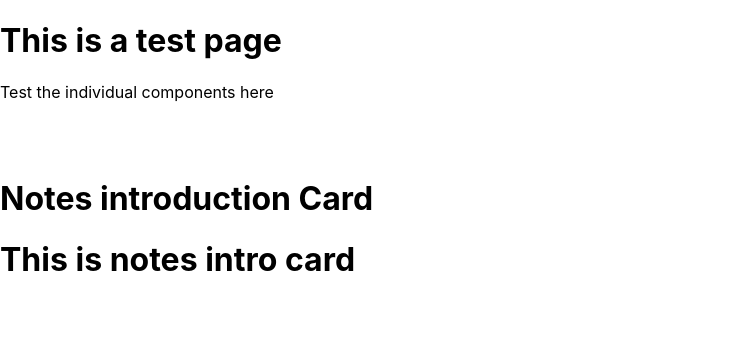
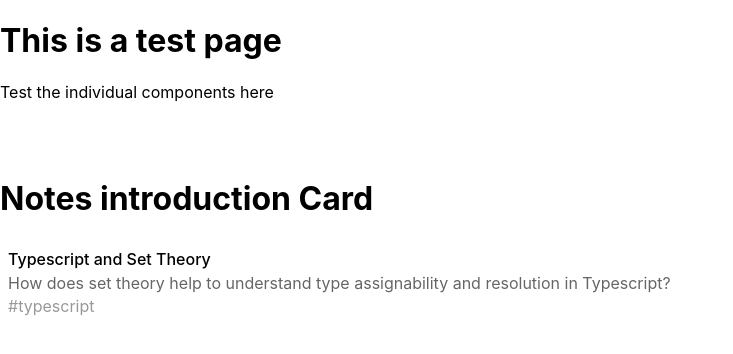
Before and after one commit to vijayksingh/blog, a Next.js app: page /test in a window 1280 px wide. Shown: the top 354 px of the page, without its empty margins (0-733 px from the left). Built offline with nearby package versions, Linux system fonts and the light colour scheme.

Commit message:
crated notes intro card

```diff
--- /dev/null
+++ b/components/NotesList/NotesIntroCard.module.scss
@@ -0,0 +1,35 @@
+@mixin notes-card-text-properties($opacity) {
+  overflow: hidden;
+  opacity: $opacity;
+}
+
+.notesCardContainer {
+  display: flex;
+  flex-direction: column;
+  justify-content: center;
+  padding: 0.5rem;
+  border-radius: 0.5rem;
+
+  .heading {
+    font-weight: 500;
+    @include notes-card-text-properties(1);
+    @extend .margins;
+  }
+  .summary {
+    @include notes-card-text-properties(0.6);
+    @extend .margins;
+  }
+  .tag {
+    @include notes-card-text-properties(0.4);
+    @extend .margins;
+  }
+
+  &:hover {
+    background-color: #d8d8d8;
+  }
+}
+
+.margins {
+  margin-top: 0.1rem;
+  margin-bottom: 0.1rem;
+}
--- a/components/NotesList/NotesIntroCard.tsx
+++ b/components/NotesList/NotesIntroCard.tsx
@@ -1,5 +1,13 @@
-function NotesIntroCard() {
-    return ( <h1>This is notes intro card</h1> );
+import styles from '../NotesList/NotesIntroCard.module.scss';
+
+function NotesIntroCard({ children }) {
+  return (
+    <>
+    <div className={styles.notesCardContainer}>
+        { children }
+    </div>
+    </>
+  );
 }
 
 export default NotesIntroCard;
--- /dev/null
+++ b/components/NotesList/NotesIntroCardHeading.tsx
@@ -0,0 +1,11 @@
+import styles from '../NotesList/NotesIntroCard.module.scss';
+
+function NotesIntroCardHeading({ children }) {
+    return ( <>
+    <div className={styles.heading}>
+        {children}
+    </div>
+    </> );
+}
+
+export default NotesIntroCardHeading;
--- /dev/null
+++ b/components/NotesList/NotesIntroCardSummary.tsx
@@ -0,0 +1,11 @@
+import styles from '../NotesList/NotesIntroCard.module.scss';
+
+function NotesIntroCardSummary({ children }) {
+    return ( <>
+        <div className={styles.summary}>
+            { children }
+        </div>
+    </> );
+}
+
+export default NotesIntroCardSummary;
--- /dev/null
+++ b/components/NotesList/NotesIntroCardTag.tsx
@@ -0,0 +1,11 @@
+import styles from '../NotesList/NotesIntroCard.module.scss';
+
+function NotesIntroCardTag({ children }) {
+    return ( <>
+        <div className={styles.tag}>
+            { children }
+        </div>
+    </> );
+}
+
+export default NotesIntroCardTag;
```
